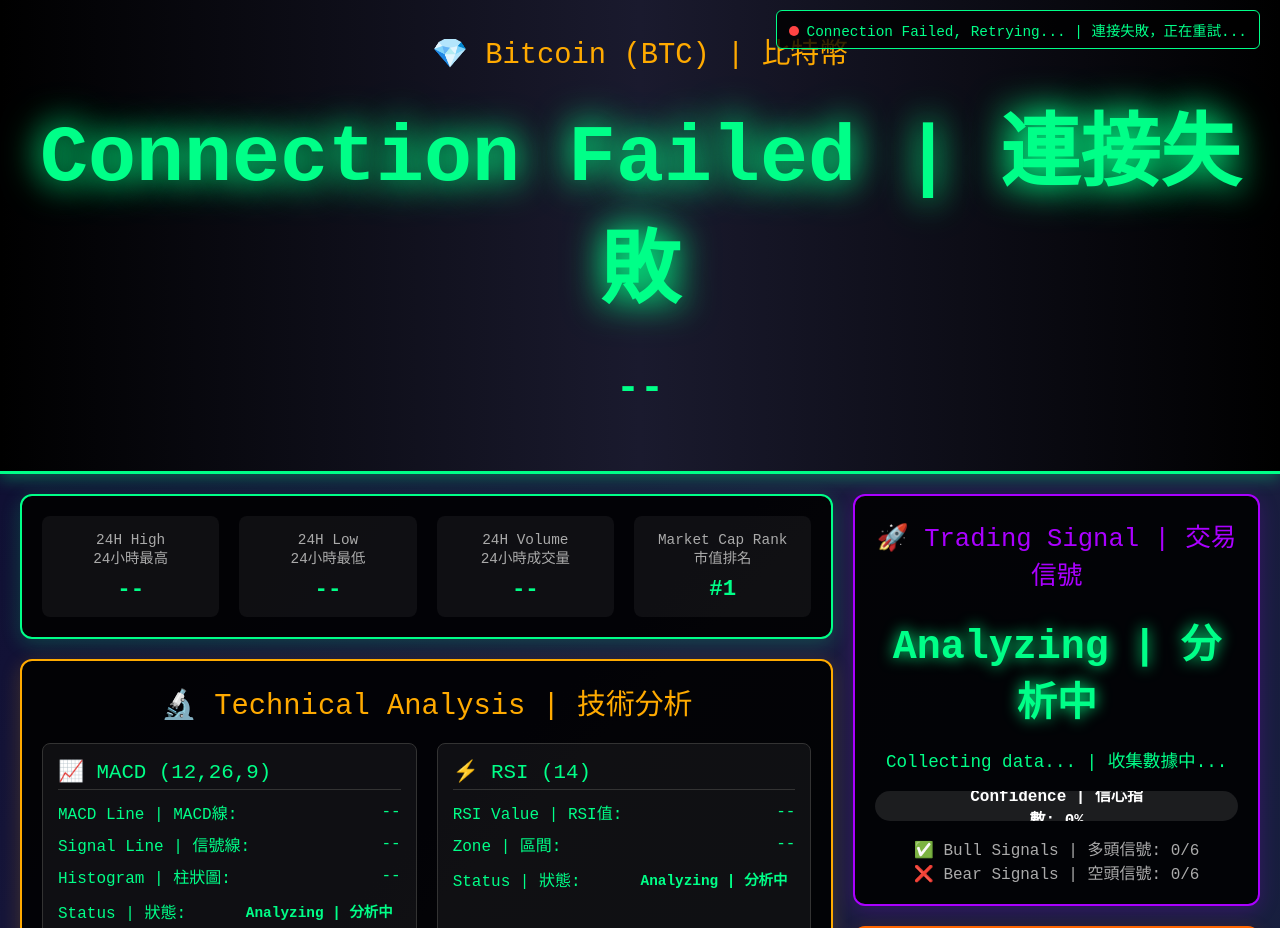
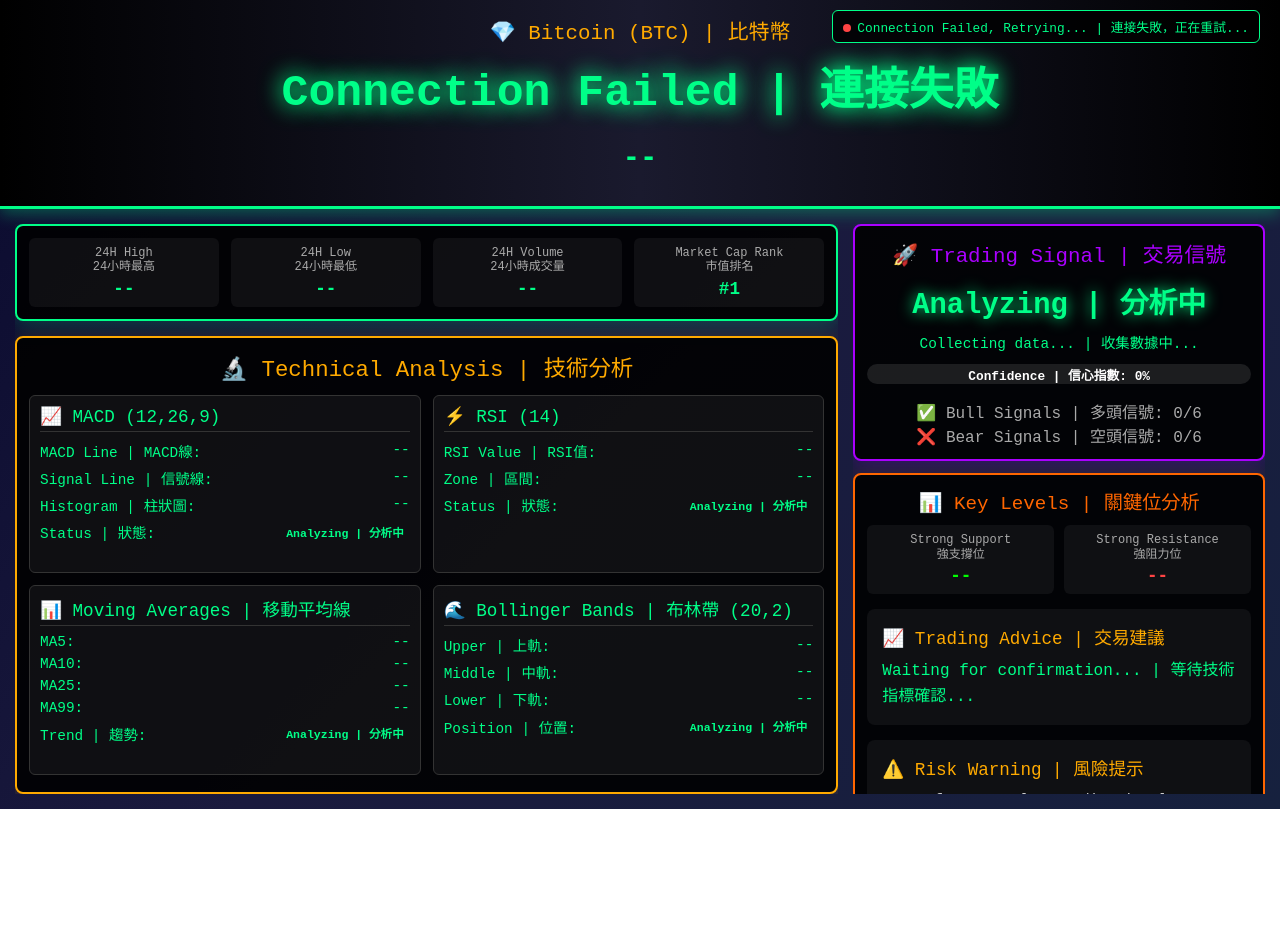
Before and after one commit to winyoulife/btc-macd-monitor, a plain HTML site: page index.html in a window 1280 px wide. Shown: the top 928 px of the page. After the commit the page ends 809 px from the top, so only its background shows below. Drawn offline with Linux system fonts and the light colour scheme; no server answers.

Commit message:
YouTube直播優化：縮小字體、緊湊布局、確保所有技術分析在一個螢幕內顯示完整

```diff
--- a/index.html
+++ b/index.html
@@ -21,82 +21,85 @@
 
         .price-header {
             background: linear-gradient(90deg, #000, #1a1a2e, #000);
-            padding: 30px 0;
+            padding: 15px 0;
             text-align: center;
             border-bottom: 3px solid #00ff88;
             box-shadow: 0 5px 15px rgba(0,255,136,0.3);
         }
 
         .price-title {
-            font-size: 1.8em;
+            font-size: 1.3em;
             color: #ffaa00;
-            margin-bottom: 15px;
+            margin-bottom: 8px;
         }
 
         .main-price {
-            font-size: 5em;
+            font-size: 2.8em;
             font-weight: bold;
-            text-shadow: 0 0 30px #00ff88;
+            text-shadow: 0 0 20px #00ff88;
             animation: priceGlow 2s ease-in-out infinite alternate;
-            margin: 15px 0;
+            margin: 8px 0;
         }
 
         .price-change-header {
-            font-size: 2.5em;
-            margin: 15px 0;
-            padding: 15px 25px;
-            border-radius: 12px;
+            font-size: 1.8em;
+            margin: 8px 0;
+            padding: 8px 15px;
+            border-radius: 8px;
             font-weight: bold;
             display: inline-block;
         }
 
         @keyframes priceGlow {
-            from { text-shadow: 0 0 30px #00ff88; }
-            to { text-shadow: 0 0 50px #00ff88, 0 0 60px #00ff88; }
+            from { text-shadow: 0 0 20px #00ff88; }
+            to { text-shadow: 0 0 30px #00ff88, 0 0 40px #00ff88; }
         }
 
         .main-dashboard {
             display: grid;
             grid-template-columns: 2fr 1fr;
-            gap: 20px;
-            padding: 20px;
+            gap: 15px;
+            padding: 15px;
             max-width: 1400px;
             margin: 0 auto;
+            height: calc(100vh - 200px);
+            overflow: hidden;
         }
 
         .left-panel {
             display: flex;
             flex-direction: column;
-            gap: 20px;
+            gap: 15px;
+            overflow: hidden;
         }
 
         .market-overview {
             background: rgba(0,0,0,0.9);
             border: 2px solid #00ff88;
-            border-radius: 12px;
-            padding: 20px;
+            border-radius: 8px;
+            padding: 12px;
             display: grid;
             grid-template-columns: repeat(4, 1fr);
-            gap: 20px;
+            gap: 12px;
             box-shadow: 0 5px 20px rgba(0,255,136,0.2);
         }
 
         .stat-item {
             text-align: center;
             background: rgba(255,255,255,0.05);
-            padding: 15px;
-            border-radius: 8px;
+            padding: 8px;
+            border-radius: 6px;
         }
 
         .stat-label {
-            font-size: 0.9em;
+            font-size: 0.75em;
             color: #aaa;
-            margin-bottom: 8px;
-            line-height: 1.3;
+            margin-bottom: 4px;
+            line-height: 1.2;
         }
 
         .stat-value {
-            font-size: 1.4em;
+            font-size: 1.1em;
             font-weight: bold;
             color: #00ff88;
         }
@@ -104,50 +107,55 @@
         .technical-indicators {
             background: rgba(0,0,0,0.9);
             border: 2px solid #ffaa00;
-            border-radius: 12px;
-            padding: 20px;
+            border-radius: 8px;
+            padding: 12px;
             box-shadow: 0 5px 20px rgba(255,170,0,0.2);
+            flex: 1;
+            overflow: hidden;
         }
 
         .indicators-title {
-            font-size: 1.8em;
+            font-size: 1.4em;
             text-align: center;
-            margin-bottom: 20px;
+            margin-bottom: 12px;
             color: #ffaa00;
         }
 
         .indicators-grid {
             display: grid;
             grid-template-columns: 1fr 1fr;
-            gap: 20px;
+            gap: 12px;
+            height: calc(100% - 50px);
         }
 
         .indicator-group {
             background: rgba(255,255,255,0.05);
             border: 1px solid #333;
-            border-radius: 8px;
-            padding: 15px;
+            border-radius: 6px;
+            padding: 10px;
+            overflow: hidden;
         }
 
         .indicator-title {
-            font-size: 1.3em;
-            margin-bottom: 10px;
+            font-size: 1.1em;
+            margin-bottom: 8px;
             color: #00ff88;
             border-bottom: 1px solid #333;
-            padding-bottom: 5px;
+            padding-bottom: 4px;
         }
 
         .indicator-value {
-            margin: 8px 0;
+            margin: 6px 0;
             display: flex;
             justify-content: space-between;
             align-items: center;
+            font-size: 0.9em;
         }
 
         .indicator-status {
-            padding: 4px 8px;
+            padding: 3px 6px;
             border-radius: 4px;
-            font-size: 0.9em;
+            font-size: 0.8em;
             font-weight: bold;
         }
 
@@ -158,28 +166,29 @@
         .right-panel {
             display: flex;
             flex-direction: column;
-            gap: 20px;
+            gap: 12px;
+            overflow: hidden;
         }
 
         .signal-panel {
             background: rgba(0,0,0,0.9);
             border: 2px solid #aa00ff;
-            border-radius: 12px;
-            padding: 20px;
+            border-radius: 8px;
+            padding: 12px;
             text-align: center;
             box-shadow: 0 5px 20px rgba(170,0,255,0.2);
         }
 
         .signal-title {
-            font-size: 1.6em;
+            font-size: 1.3em;
             color: #aa00ff;
-            margin-bottom: 15px;
+            margin-bottom: 10px;
         }
 
         .signal-result {
-            font-size: 2.5em;
+            font-size: 1.8em;
             font-weight: bold;
-            margin: 20px 0;
+            margin: 12px 0;
             text-shadow: 0 0 15px currentColor;
             animation: signalPulse 2s ease-in-out infinite;
         }
@@ -190,23 +199,23 @@
         }
 
         .signal-details {
-            font-size: 1.1em;
-            line-height: 1.6;
-            margin: 15px 0;
+            font-size: 0.9em;
+            line-height: 1.4;
+            margin: 10px 0;
         }
 
         .confidence-meter {
             background: rgba(255,255,255,0.1);
-            border-radius: 20px;
-            height: 30px;
-            margin: 15px 0;
+            border-radius: 15px;
+            height: 20px;
+            margin: 10px 0;
             position: relative;
             overflow: hidden;
         }
 
         .confidence-fill {
             height: 100%;
-            border-radius: 20px;
+            border-radius: 15px;
             transition: width 0.5s ease;
             position: relative;
         }
@@ -218,47 +227,49 @@
             transform: translate(-50%, -50%);
             color: white;
             font-weight: bold;
+            font-size: 0.8em;
             z-index: 2;
         }
 
         .market-analysis {
             background: rgba(0,0,0,0.9);
             border: 2px solid #ff6600;
-            border-radius: 12px;
-            padding: 20px;
+            border-radius: 8px;
+            padding: 12px;
             box-shadow: 0 5px 20px rgba(255,102,0,0.2);
+            flex: 1;
         }
 
         .analysis-title {
-            font-size: 1.5em;
+            font-size: 1.2em;
             color: #ff6600;
-            margin-bottom: 15px;
+            margin-bottom: 10px;
             text-align: center;
         }
 
         .support-resistance {
             display: grid;
             grid-template-columns: 1fr 1fr;
-            gap: 15px;
-            margin: 15px 0;
+            gap: 10px;
+            margin: 10px 0;
         }
 
         .sr-item {
             background: rgba(255,255,255,0.05);
-            padding: 10px;
+            padding: 8px;
             border-radius: 6px;
             text-align: center;
         }
 
         .sr-label {
-            font-size: 0.9em;
+            font-size: 0.75em;
             color: #aaa;
-            margin-bottom: 5px;
-            line-height: 1.3;
+            margin-bottom: 4px;
+            line-height: 1.2;
         }
 
         .sr-value {
-            font-size: 1.4em;
+            font-size: 1.1em;
             font-weight: bold;
         }
 
@@ -267,19 +278,19 @@
             top: 10px;
             right: 20px;
             background: rgba(0,0,0,0.8);
-            padding: 8px 12px;
+            padding: 6px 10px;
             border-radius: 6px;
             border: 1px solid #00ff88;
-            font-size: 0.9em;
+            font-size: 0.8em;
             z-index: 1000;
         }
 
         .status-indicator {
             display: inline-block;
-            width: 10px;
-            height: 10px;
+            width: 8px;
+            height: 8px;
             border-radius: 50%;
-            margin-right: 8px;
+            margin-right: 6px;
             animation: blink 1s ease-in-out infinite;
         }
 
@@ -294,6 +305,7 @@
         @media (max-width: 1200px) {
             .main-dashboard {
                 grid-template-columns: 1fr;
+                height: auto;
             }
 
             .market-overview {
@@ -305,7 +317,7 @@
             }
 
             .main-price {
-                font-size: 3.5em;
+                font-size: 2.2em;
             }
         }
     </style>
```
